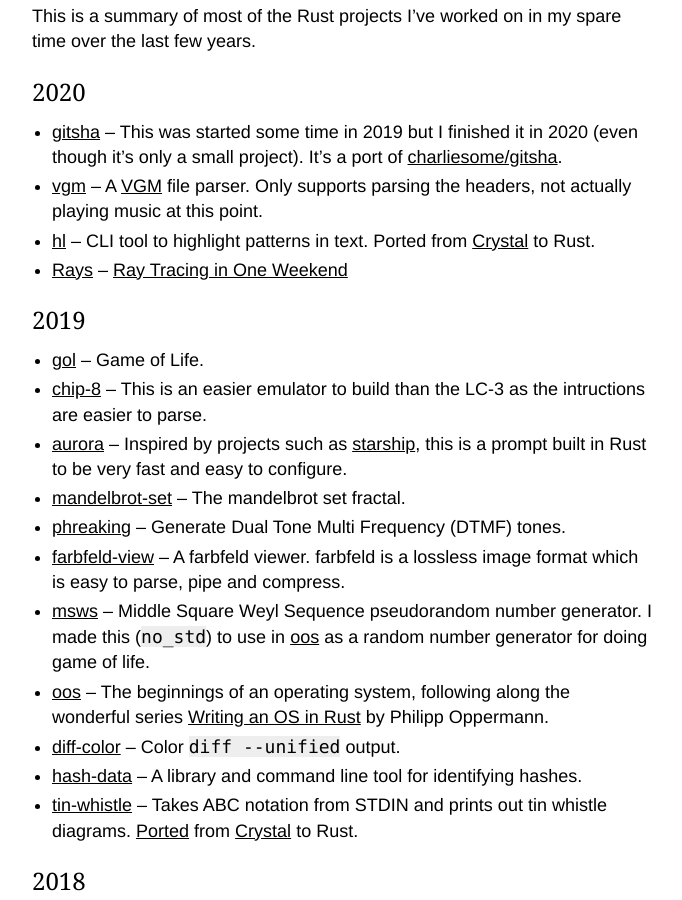
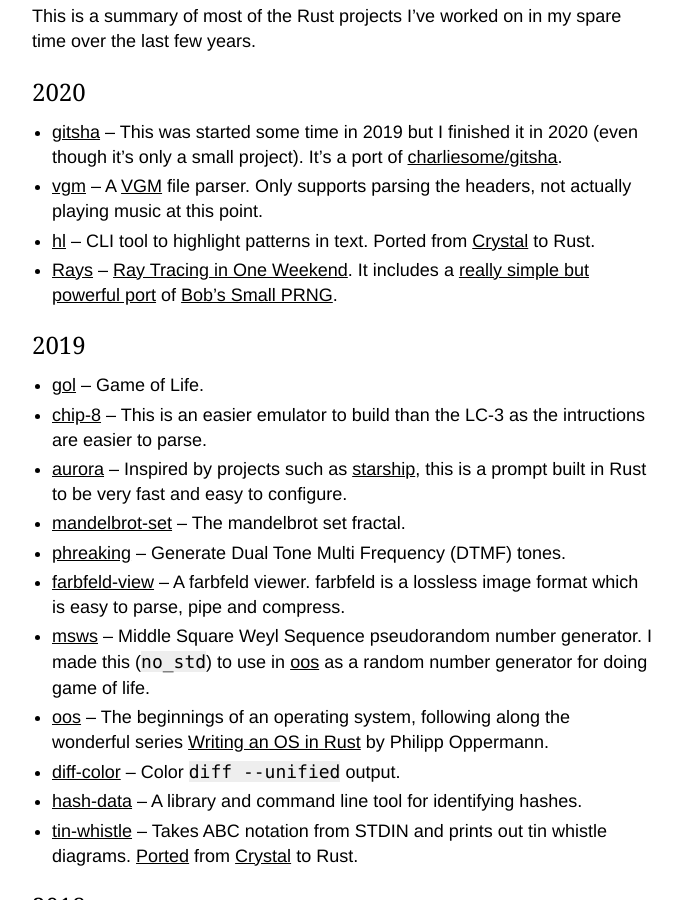
Before and after one commit to twe4ked/odindutton.com, a Jekyll site: the page built from _posts/2020-04-14-my-rust-journey.markdown, in a window 1280 px wide and 900 px high, scrolled down 587 px. Shown: the whole window, without its empty margins (298-980 px from the left). Built offline with Jekyll 4.4.1, drawn with Linux system fonts in a browser that asks for light colours.

Commit message:
Add "Bob's Small PRNG" link

```diff
--- a/_posts/2020-04-14-my-rust-journey.markdown
+++ b/_posts/2020-04-14-my-rust-journey.markdown
@@ -17,9 +17,13 @@ over the last few years.
   parsing the headers, not actually playing music at this point.
 - [hl][hl] – CLI tool to highlight patterns in text. Ported from
   [Crystal][crystal] to Rust.
-- [Rays](https://github.com/twe4ked/rays) – [Ray Tracing in One Weekend][rtiow]
+- [Rays](https://github.com/twe4ked/rays) – [Ray Tracing in One Weekend][rtiow].
+  It includes a [really simple but powerful port][rand] of
+  [Bob's Small PRNG][smallprng].
 
 [rtiow]: https://raytracing.github.io/books/RayTracingInOneWeekend.html
+[rand]: https://github.com/twe4ked/rays/blob/0a5726b937c52c15728844466768eaca56c9aa83/src/rand.rs
+[smallprng]: https://burtleburtle.net/bob/rand/smallprng.html
 
 ## 2019
 
```
